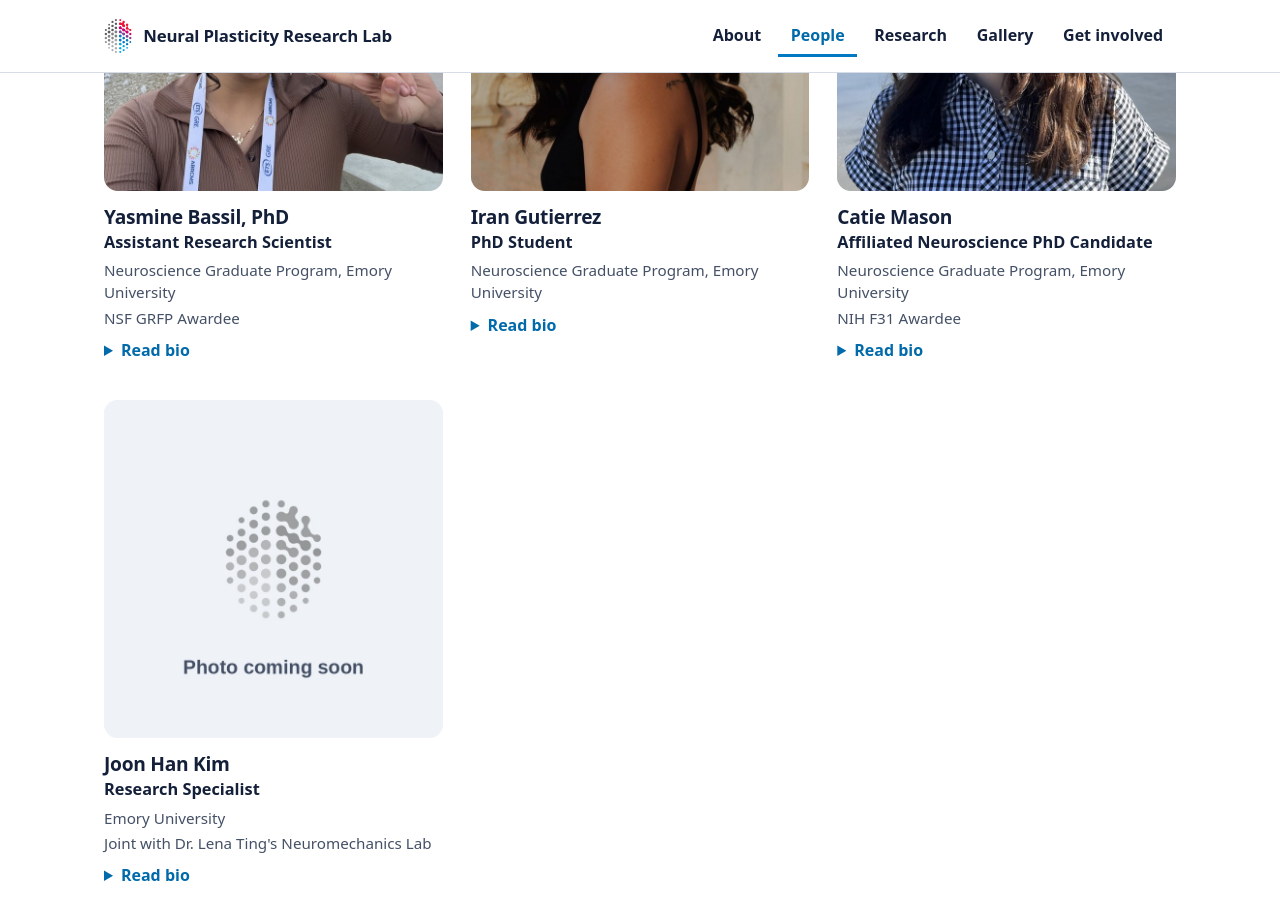
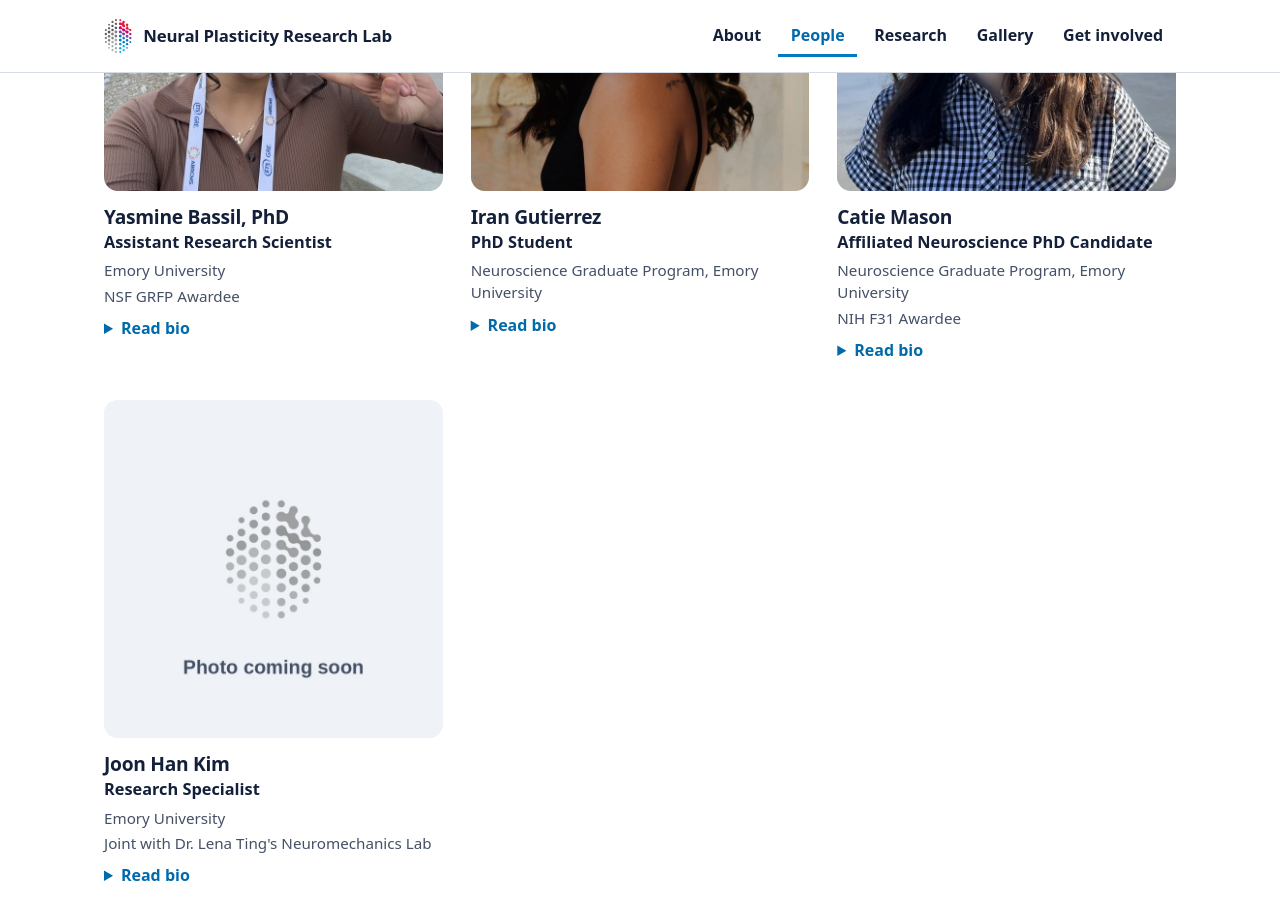
Before and after one commit to npresearchlab/npresearchlab.github.io, a Jekyll site: the page built from people.html, in a window 1280 px wide and 900 px high, scrolled down 1814 px. Built offline with Jekyll 4.4.1, drawn with Linux system fonts in a browser that asks for light colours; some web fonts are replaced.

Commit message:
People: Yasmine Bassil affiliation is Emory University
Co-Authored-By: Claude Opus 5.5 <noreply@anthropic.com>
Claude-Session: https://claude.ai/code/session_01A6YfpnrJqQKYAxW4w34cR4

```diff
--- a/_data/members.yml
+++ b/_data/members.yml
@@ -43,7 +43,7 @@
 - name: Yasmine Bassil, PhD
   role: Assistant Research Scientist
   group: Research staff, postdocs, and graduate students
-  affiliation: Neuroscience Graduate Program, Emory University
+  affiliation: Emory University
   honors: NSF GRFP Awardee
   photo: /assets/img/people/yasmine-bassil.jpg
   bio: >-
```
